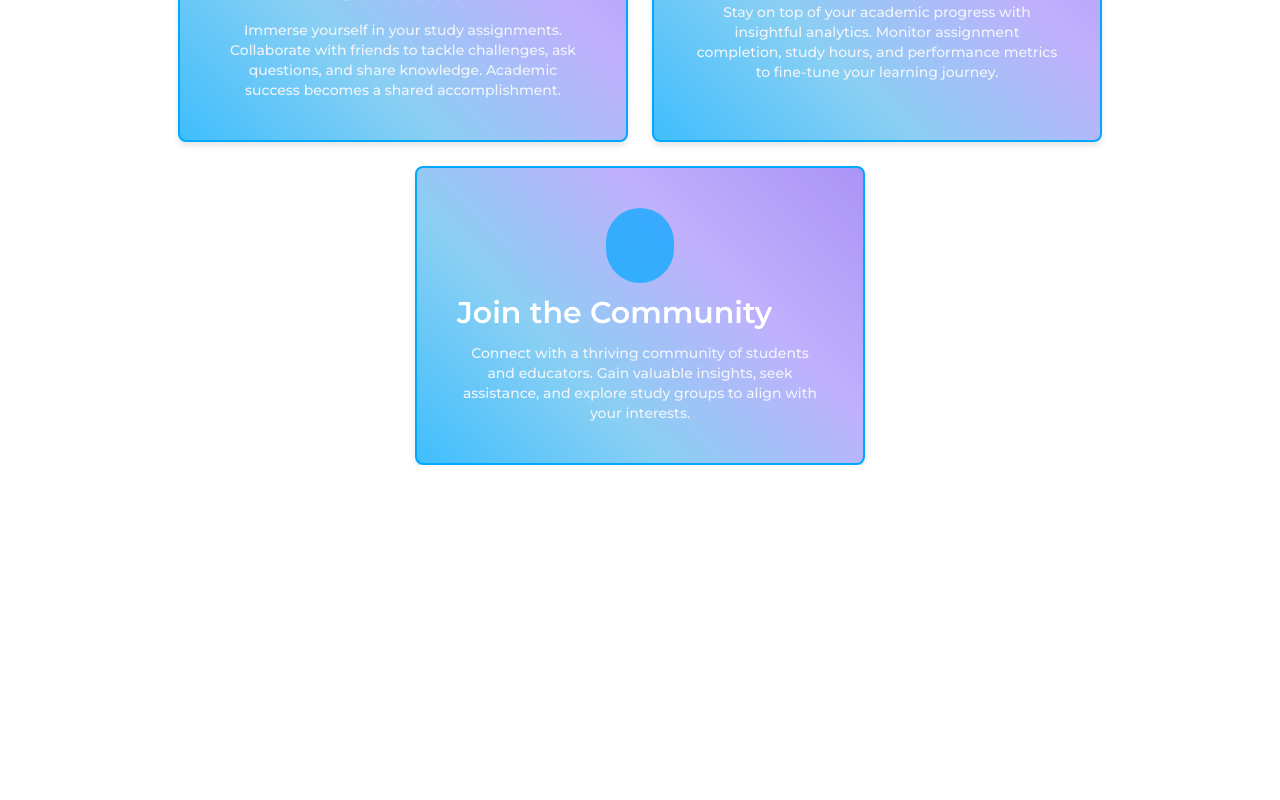
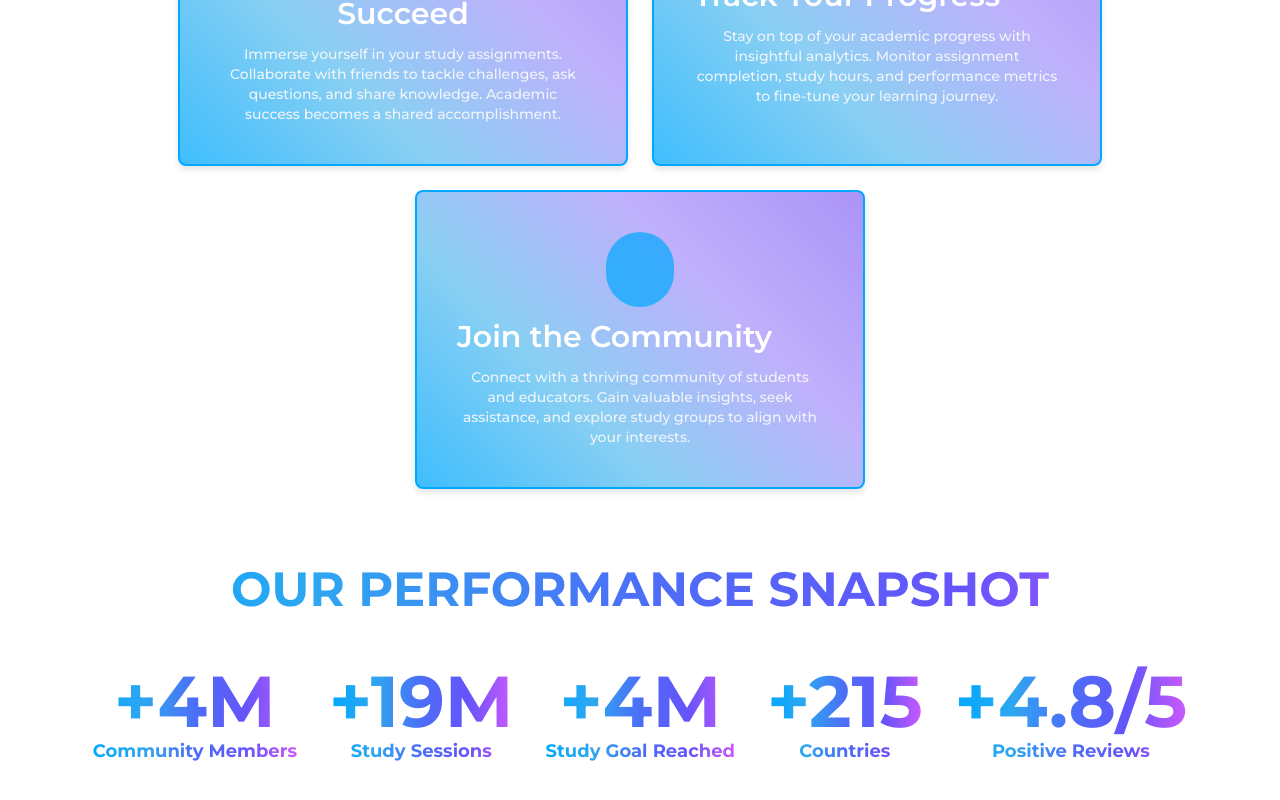
Before and after one commit to muhammad-shahin/rate-my-project-client, a React (Vite) app: page / in a window 1280 px wide. Shown: the part 1604-2404 px from the top of the page. Before the commit the page ends 2069 px from the top, so only its background shows below. Built offline with nearby package versions, Linux system fonts and the light colour scheme; no server answers; some icons are missing.

Commit message:
performance snapshot count section added

```diff
--- a/src/Components/DarkTheme/DarkTheme.jsx
+++ b/src/Components/DarkTheme/DarkTheme.jsx
@@ -20,7 +20,7 @@ const DarkTheme = () => {
       title={`${
         theme === 'light' ? 'Switch To Dark Mode' : 'Switch To Light Mode'
       }`}
-      className='bg-gray-200 opacity-[0.7] backdrop-blur-lg rounded-full p-2 cursor-pointer hover:opacity-[1] duration-500 dark:text-blue-500 dark:bg-white dark:opacity-[1]'
+      className='bg-gray-200 opacity-[0.7] backdrop-blur-lg rounded-full p-2 cursor-pointer hover:opacity-[1] duration-500 dark:text-blue-500 dark:bg-white dark:opacity-[1] grad-bg'
     >
       <LuSunMedium
         className={`text-[22px] ${theme === 'dark' && 'text-blue-400'}`}
--- /dev/null
+++ b/src/Components/PerformanceCount/PerformanceCount.jsx
@@ -0,0 +1,79 @@
+import CountAnimation from '../../ReuseableUI/CountAnimation/CountAnimation';
+
+const PerformanceCount = () => {
+  return (
+    <div className='flex-cen space-x-4'>
+      <CountAnimation
+        number={4}
+        delay={1000}
+        onScroll={false}
+        beforeText='+'
+        afterText='M'
+        style='text-center gradient-text md:text-7xl text-4xl font-bold w-fit'
+      >
+        <div>
+          <p className='md:text-lg text-[12px] text-center capitalize'>
+            community members
+          </p>
+        </div>
+      </CountAnimation>
+      <CountAnimation
+        number={19}
+        delay={1000}
+        onScroll={false}
+        beforeText='+'
+        afterText='M'
+        style='text-center gradient-text md:text-7xl text-4xl font-bold w-fit'
+      >
+        <div>
+          <p className='md:text-lg text-[12px] text-center capitalize '>
+            study sessions
+          </p>
+        </div>
+      </CountAnimation>
+      <CountAnimation
+        number={4}
+        delay={1000}
+        onScroll={false}
+        beforeText='+'
+        afterText='M'
+        style='text-center gradient-text md:text-7xl text-4xl font-bold w-fit'
+      >
+        <div>
+          <p className='md:text-lg text-[12px] text-center capitalize '>
+            study goal reached
+          </p>
+        </div>
+      </CountAnimation>
+      <CountAnimation
+        number={215}
+        delay={2000}
+        onScroll={false}
+        beforeText='+'
+        style='text-center gradient-text md:text-7xl text-4xl font-bold w-fit'
+      >
+        <div>
+          <p className='md:text-lg text-[12px] text-center capitalize '>
+            countries
+          </p>
+        </div>
+      </CountAnimation>
+      <CountAnimation
+        number={4.8}
+        delay={2000}
+        onScroll={false}
+        beforeText='+'
+        afterText='/5'
+        style='text-center gradient-text md:text-7xl text-4xl font-bold w-fit'
+      >
+        <div>
+          <p className='md:text-lg text-[12px] text-center capitalize '>
+            positive reviews
+          </p>
+        </div>
+      </CountAnimation>
+    </div>
+  );
+};
+
+export default PerformanceCount;
--- a/src/Pages/Home/Home.jsx
+++ b/src/Pages/Home/Home.jsx
@@ -4,6 +4,7 @@ import { AuthContext } from '../../AuthProvider/AuthProvider';
 import Banner from '../../Components/Banner/Banner';
 import Heading from '../../ReuseableUI/Heading/Heading';
 import HowItWorks from '../../Components/HowItWorks/HowItWorks';
+import PerformanceCount from '../../Components/PerformanceCount/PerformanceCount';
 
 const Home = () => {
   const { setLoading } = useContext(AuthContext);
@@ -13,10 +14,16 @@ const Home = () => {
       <Banner />
 
       {/* How it works section */}
-      <div>
+      <div className='lg:my-16 my-8'>
         <Heading title='How it Works?' />
         <HowItWorks />
       </div>
+
+      <div className='container mx-auto lg:my-16 my-8'>
+        <Heading title='Our Performance Snapshot' />
+        <PerformanceCount />
+      </div>
+
       {/* <Footer /> */}
     </div>
   );
--- /dev/null
+++ b/src/ReuseableUI/CountAnimation/CountAnimation.jsx
@@ -0,0 +1,79 @@
+import { useState, useEffect, useRef } from 'react';
+import PropTypes from 'prop-types';
+const CountAnimation = ({
+  number,
+  delay = 1000,
+  onScroll = false,
+  style,
+  afterText,
+  beforeText,
+  children,
+}) => {
+  const [count, setCount] = useState(0);
+  const containerRef = useRef();
+  const observer = useRef(null);
+
+  useEffect(() => {
+    const options = {
+      root: null,
+      rootMargin: '0px',
+      threshold: 0.5, // Change this threshold as per your requirements
+    };
+
+    const handleIntersect = (entries) => {
+      entries.forEach((entry) => {
+        if (entry.isIntersecting) {
+          startCountAnimation();
+        }
+      });
+    };
+
+    observer.current = new IntersectionObserver(handleIntersect, options);
+    observer.current.observe(containerRef.current);
+
+    return () => {
+      if (observer.current) {
+        observer.current.disconnect();
+      }
+    };
+  }, []);
+
+  const startCountAnimation = () => {
+    let start = 0;
+    const step = number / (delay / 16); // Assuming 60fps
+
+    const animationInterval = setInterval(() => {
+      if (start < number) {
+        setCount(Math.ceil(start));
+        start += step;
+      } else {
+        setCount(number);
+        clearInterval(animationInterval);
+      }
+    }, 16);
+  };
+
+  return (
+    <div
+      ref={containerRef}
+      className={style}
+    >
+      <p>
+        {beforeText}
+        {count}
+        {afterText}
+      </p>
+      <div>{children}</div>
+    </div>
+  );
+};
+CountAnimation.propTypes = {
+  number: PropTypes.number.isRequired,
+  delay: PropTypes.number.isRequired,
+  onScroll: PropTypes.bool,
+  style: PropTypes.string,
+  afterText: PropTypes.string,
+  beforeText: PropTypes.string,
+  children: PropTypes.node,
+};
+export default CountAnimation;
--- a/src/index.css
+++ b/src/index.css
@@ -17,6 +17,9 @@ body {
 }
 .flex-bet {
   @apply flex justify-between items-center;
+}
+.flex-cen {
+  @apply flex justify-center items-center gap-4 flex-wrap;
 }
 
 .round-bg {
@@ -44,10 +47,14 @@ body {
 
 .gradient-text {
   font-weight: bold;
-  position: relative;
-
-  /* Gradient fill for the text */
-  background: linear-gradient(90deg, #00a9ff, #9c85f0, #4fc2fc, #7852fe);
+  background: linear-gradient(
+    90deg,
+    #00a9ff,
+    #2fa6f0,
+    #4c6ef7,
+    #6554fb,
+    #cd59fc
+  );
   -webkit-background-clip: text;
   background-clip: text;
   color: transparent;
```
Also changed, not shown: src/ReuseableUI/HowItWorksCard/HowItWorksCard.jsx (+15 -5 lines), 1 other file (tests, documents, lock files or other folders).
